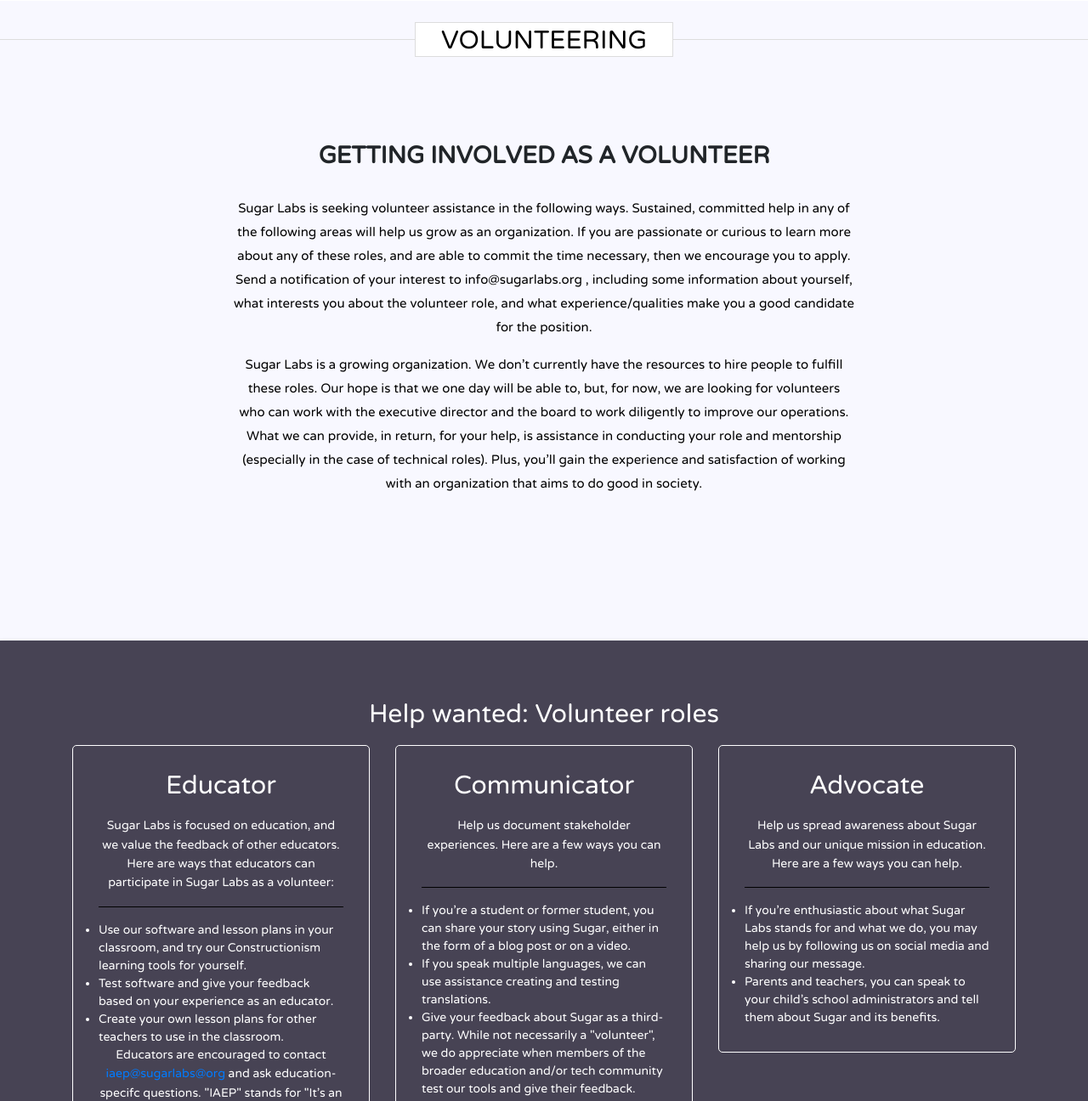
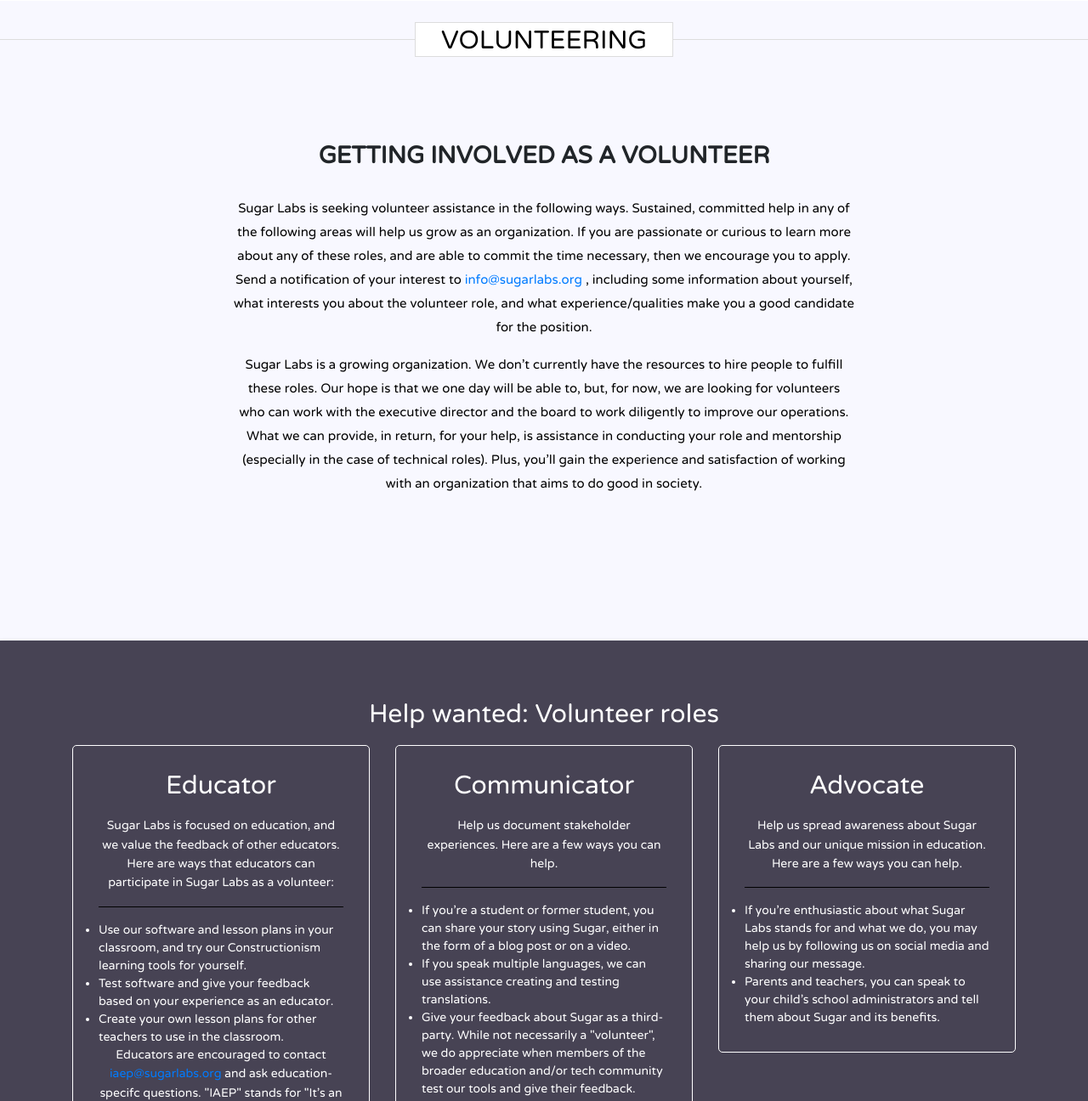
Before and after one commit to sugarlabs/www, a Jekyll site: the page built from volunteering.html, in a window 1280 px wide and 1400 px high, cut to the strip 104-1400 px from the top of the window. Shown: the whole strip at 85% size. Built offline with Jekyll 4.4.1, drawn with Linux system fonts in a browser that asks for light colours; some web fonts are replaced.

Commit message:
Fix mailto link and liven other link

```diff
--- a/volunteering.html
+++ b/volunteering.html
@@ -18,7 +18,7 @@
                     <div class="col-md-8 col-md-push-2" >
                         <div class="section-title text-center">
                           <h2>Getting involved as a volunteer</h2><br>
-                          <p class="customParagraphStyle">Sugar Labs is seeking volunteer assistance in the following ways. Sustained, committed help in any of the following areas will help us grow as an organization. If you are passionate or curious to learn more about any of these roles, and are able to commit the time necessary, then we encourage you to apply. Send a notification of your interest to info@sugarlabs.org <!-- (<-- is this the email that we want to use?)-->, including some information about yourself, what interests you about the volunteer role, and what experience/qualities make you a good candidate for the position.</p>																										      <p class="customParagraphStyle">Sugar Labs is a growing organization. We don't currently have the resources to hire people to fulfill these roles. Our hope is that we one day will be able to, but, for now, we are looking for volunteers who can work with the executive director and the board to work diligently to improve our operations. What we can provide, in return, for your help, is assistance in conducting your role and mentorship (especially in the case of technical roles). Plus, you'll gain the experience and satisfaction of working with an organization that aims to do good in society.
+                          <p class="customParagraphStyle">Sugar Labs is seeking volunteer assistance in the following ways. Sustained, committed help in any of the following areas will help us grow as an organization. If you are passionate or curious to learn more about any of these roles, and are able to commit the time necessary, then we encourage you to apply. Send a notification of your interest to <a href="mailto:info@sugarlabs.org">info@sugarlabs.org</a> <!-- (<-- is this the email that we want to use?)-->, including some information about yourself, what interests you about the volunteer role, and what experience/qualities make you a good candidate for the position.</p>																										      <p class="customParagraphStyle">Sugar Labs is a growing organization. We don't currently have the resources to hire people to fulfill these roles. Our hope is that we one day will be able to, but, for now, we are looking for volunteers who can work with the executive director and the board to work diligently to improve our operations. What we can provide, in return, for your help, is assistance in conducting your role and mentorship (especially in the case of technical roles). Plus, you'll gain the experience and satisfaction of working with an organization that aims to do good in society.
 </p>
                         </div>
                     </div>
@@ -49,7 +49,7 @@
                                 <li class="listFont customFontSize2" >Test software and give your feedback based on your experience as an educator.</li>
                                 <li class="listFont customFontSize2" >Create your own lesson plans for other teachers to use in the classroom.</li>
                             </ul>
-			    <p>Educators are encouraged to contact <a href="mailto:iaep@sugarlabs@org">iaep@sugarlabs@org</a> and ask education-specifc questions. "IAEP" stands for "It's an education project".</p>
+			    <p>Educators are encouraged to contact <a href="mailto:iaep@sugarlabs.org">iaep@sugarlabs.org</a> and ask education-specifc questions. "IAEP" stands for "It's an education project".</p>
 			    <p>You may also subscribe to our group mailing list at <a href="http://lists.sugarlabs.org/listinfo/iaep">http://lists.sugarlabs.org/listinfo/iaep</a></p>
                         </div>
                     </div>
```
